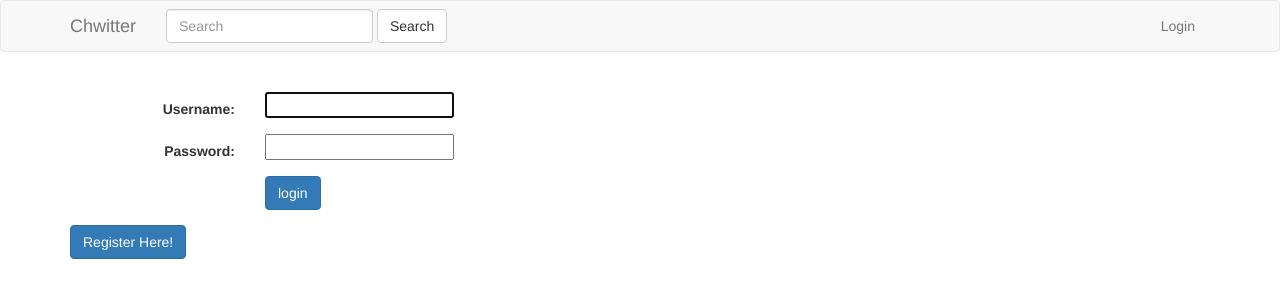
After one commit to adhishvishwakarma/Chwitter, a Django app: page /accounts/login/ in a window 1280 px wide. The commit adds this page. Shown: the top 300 px of the page. Run offline with Django 3.2, Linux system fonts and the light colour scheme; parts of the project's set-up code (start-up, migrations or seed data) failed here and were passed over; some libraries are stand-ins or nearby versions.

Commit message:
added user authentication

```diff
--- a/source_code/chweets/views.py
+++ b/source_code/chweets/views.py
@@ -1,6 +1,7 @@
 from django.shortcuts import render, get_object_or_404, redirect
 from .forms import ChweetModelForm
 from .models import Chweet
+from django.contrib.auth.decorators import login_required
 
 
 def view_chweets(request, chweet_id):
@@ -9,6 +10,7 @@ def view_chweets(request, chweet_id):
     return render(request, "chweets/view_chweets.html", context)
 
 
+@login_required
 def list_chweets(request):
     chweets = Chweet.objects.all().order_by("-timestamp")
     query = request.GET.get("q", None)
--- a/source_code/chwitter/settings.py
+++ b/source_code/chwitter/settings.py
@@ -136,3 +136,5 @@ STATICFILES_DIRS = [
 ]
 
 STATIC_ROOT = os.path.join(os.path.dirname(BASE_DIR), "static-serve")
+
+LOGIN_REDIRECT_URL = '/chweets/'
--- a/source_code/chwitter/urls.py
+++ b/source_code/chwitter/urls.py
@@ -18,6 +18,7 @@ from django.urls import path, include
 
 from django.conf import settings
 from django.conf.urls.static import static
+from .views import register
 
 
 urlpatterns = [
@@ -25,5 +26,10 @@ urlpatterns = [
     path('chweets/', include('chweets.urls'))
 ]
 
+urlpatterns += [
+    path('accounts/', include('django.contrib.auth.urls')),
+    path('register/', register, name="register"),
+]
+
 if settings.DEBUG:
     urlpatterns += (static(settings.STATIC_URL, document_root=settings.STATIC_ROOT))
--- a/source_code/templates/navbar.html
+++ b/source_code/templates/navbar.html
@@ -14,20 +14,14 @@
     <!-- Collect the nav links, forms, and other content for toggling -->
       {% include "chweets/search_form.html" %}
       <div class="collapse navbar-collapse" id="bs-example-navbar-collapse-1">
-
-        <ul class="nav navbar-nav navbar-right">
-        <li><a href="#">Link</a></li>
-        <li class="dropdown">
-          <a href="#" class="dropdown-toggle" data-toggle="dropdown" role="button" aria-haspopup="true" aria-expanded="false">Dropdown <span class="caret"></span></a>
-          <ul class="dropdown-menu">
-            <li><a href="#">Action</a></li>
-            <li><a href="#">Another action</a></li>
-            <li><a href="#">Something else here</a></li>
-            <li role="separator" class="divider"></li>
-            <li><a href="#">Separated link</a></li>
+          <ul class="nav navbar-nav navbar-right">
+              {% if user.is_authenticated %}
+              <li><a href="#">{{ user.get_username }}</a></li>
+              <li><a href="{% url 'logout'%}?next={% url 'login'%}">Logout</a></li>
+              {% else %}
+              <li><a href="{% url 'login'%}?next={{request.path}}">Login</a></li>
+              {% endif %}
           </ul>
-        </li>
-      </ul>
     </div><!-- /.navbar-collapse -->
   </div><!-- /.container-fluid -->
 </nav>
--- /dev/null
+++ b/source_code/templates/registration/login.html
@@ -0,0 +1,42 @@
+{% extends "base.html" %}
+
+{% block content %}
+
+{% if form.errors %}
+<p>Your username and password didn't match. Please try again.</p>
+{% endif %}
+
+{% if next %}
+    {% if user.is_authenticated %}
+    <p>Your account doesn't have access to this page. To proceed,
+    please login with an account that has access.</p>
+    {% else %}
+    <p>Please login to see this page.</p>
+    {% endif %}
+{% endif %}
+
+<form class="form-horizontal" method="post" action="{% url 'login' %}">{% csrf_token %}
+  <div class="form-group">
+    <label class="control-label col-sm-2" for="username">Username:</label>
+    <div class="col-sm-10">
+      {{ form.username }}
+    </div>
+  </div>
+  <div class="form-group">
+    <label class="control-label col-sm-2" for="password">Password:</label>
+    <div class="col-sm-10">
+      {{ form.password }}
+    </div>
+  </div>
+  <div class="form-group">
+    <div class="col-sm-offset-2 col-sm-10">
+      <input class="btn btn-primary" type="submit" value="login" />
+        <input type="hidden" name="next" value="{{ next }}" />
+    </div>
+  </div>
+</form>
+<a href="{% url 'register' %}">
+<input class="btn btn-primary" type="submit" value="Register Here!" />
+</a>
+
+{% endblock %}
```
Also changed, not shown: source_code/chwitter/forms.py (added, +20 -0 lines), source_code/chwitter/views.py (added, +31 -0 lines), source_code/templates/registration/logged_out.html (added, +7 -0 lines), source_code/templates/registration/register.html (added, +12 -0 lines).
